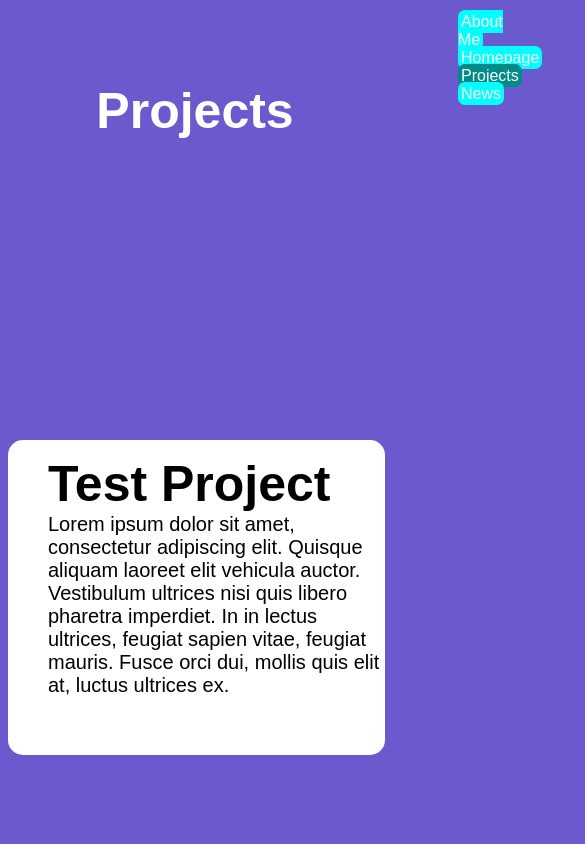
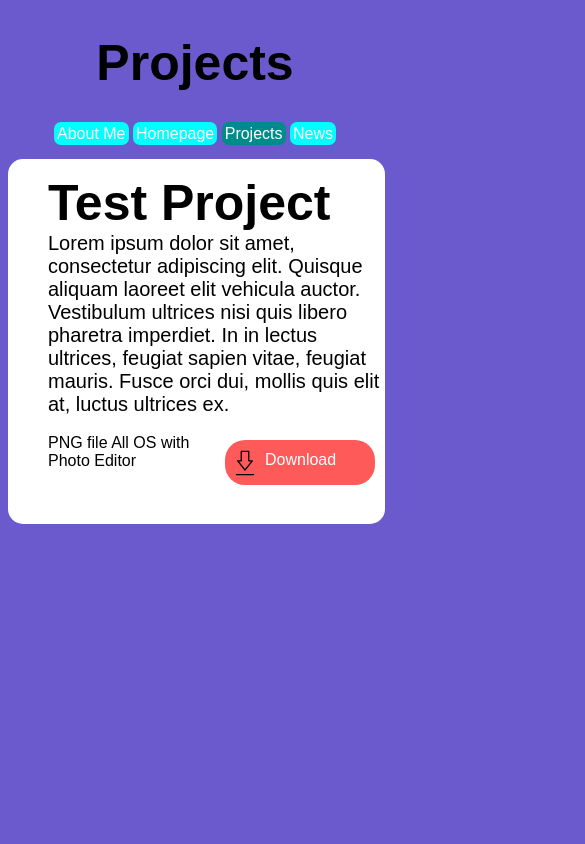
Before and after one commit to DRKocourek/Website, a plain HTML site: page projects.html in a window 390 px wide. Shown: the top 844 px of the page, 585 px wide, since content can reach past the window. Drawn offline with Linux system fonts and the light colour scheme.

Commit message:
Fixed mobile view
Fixed nav on mobile, fixed projects on mobile

```diff
--- a/projects.css
+++ b/projects.css
@@ -1,63 +1,61 @@
 .card {
   background-color: white;
   width: 1000px;
-  margin: 300px auto;
+  margin-left: auto 450px;
   height: 250px;
   list-style-type: none;
   border-radius: 30px;
   padding-top: 15px;
-  vertical-align: top;
-}
-h1 {
-  text-align: center;
-  font-size: 50px;
-  color: white;
+  text-align: left;
 }
 body {
   background-color: slateblue;
   font-family: Arial, Helvetica, sans-serif;
-  vertical-align: top;
+  text-align: center;
 }
 .cardtitle {
   font-weight: bold;
   font-size: 50px;
+  text-align: left;
 }
 .description {
   font-size: 20px;
   max-width: 700px;
 }
+.download {
+  position: absolute;
+  left: 1000px;
+  top: 450px;
+  background-color: #FF5A5A;
+  width: 150px;
+  height: 50px;
+  font-weight: ;
+  border-radius: 20px;
+  padding: 20px 0 50px;
+}
 @media (max-width: 1080px) {
   .card {
-    height: 300px;
+    height: 350px;
     width: 90%;
     border-radius: 15px;
   }
-}
-.download {
-  position: absolute;
-  left: 1200px;
-  top: 600px;
-  background-color: #FF5A5A;
-  width: 120px;
-  height: 50px;
-  border-radius: 15px;
-  padding: 0 15px 0px 20px;
-  vertical-align: middle;
-  display: flex;
-  justify-content: center;
-  align-items: center;
-  text-align: center;
-  text-decoration: none;
-
-}
-.download img{
-  margin-right: 8px;
-  margin-bottom: 15px;
-}
-.note {
-  font-style: italic;
-  padding-left: 600px;
-  text-align: center;
+  .download {
+    left: 225px;
+    top: 440px;
+    height: 45px;
+    padding-bottom: 0px;
+    padding-top: 0;
+    display: inline-flex;
+    align-items: center;
+  }
+  span {
+    padding-bottom: 5px;
+  }
+  img {
+    padding-bottom: 20px;
+    display: inline-flex;
+    align-items: center;
+  }
 }
 a:visited,
 a:hover,
@@ -67,16 +65,6 @@ a:link {
   color: white;
 
 }
-nav {
-  color: white;
-  background-color: cyan;
-  max-width: 1000px;
-  max-height:30px;
-  padding-top:5px;
-  padding-bottom: 5px;
-  border-radius: 10px;
-  text-align: center;
-  justify-content: center;
-  align-items: center;
-  margin: auto 450px;
+.nav {
+  margin-left: auto 450px;
 }
--- a/projects.html
+++ b/projects.html
@@ -10,13 +10,13 @@
   <title>DRKocourek</title>
 </head>
 <body>
-  <nav>
+    <h1 style="font-size: 50px;">Projects</h1>
+      <nav>
     <a style="color:white; background-color:cyan; border-radius:7px; padding:3px;" href="about.html" class="nav">About Me</a>
     <a style="color:white; background-color:cyan; border-radius:7px; padding:3px;" href="index.html" class="nav">Homepage</a>
     <a style="color:white; background-color:darkcyan; border-radius:7px; padding:3px;" href="projects.html" class="nav">Projects</a>
     <a style="color:white; background-color:cyan; border-radius:7px; padding:3px;" href="news.html" class="nav">News</a>
     </nav>
-    <h1>Projects</h1>
   <ul class="card">
     <li class="cardtitle">Test Project</li>
     <li class="description">Lorem ipsum dolor sit amet, consectetur adipiscing elit. Quisque aliquam laoreet elit vehicula auctor. Vestibulum ultrices nisi quis libero pharetra imperdiet. In in lectus ultrices, feugiat sapien vitae, feugiat mauris. Fusce orci dui, mollis quis elit at, luctus ultrices ex.</li>
@@ -24,6 +24,6 @@
     <li class="note">PNG file All OS with</li>
     <li class="note">Photo Editor</li>
   </ul>
-  <a class="download" href="img/boykisser.png"download><img src="img/download.svg" width="40px" height="40px" style="display: inline-flex; padding-top: 20px;">Download</a>
+  <a class="download" href="img/boykisser.png"download><img src="img/download.svg" width="40px" height="40px" style="display: inline-flex; padding-top: 20px; @media (max-width:1080px) {padding-top:0px;}"><span>Download</span></a>
 
 </body>
--- a/style.css
+++ b/style.css
@@ -35,7 +35,7 @@ a:active {
     text-decoration: none;
     color: slateblue;
 }
-nav {
+.nav {
   color: white;
   background-color: cyan;
   max-width: 1000px;
@@ -43,7 +43,8 @@ nav {
   padding-top:5px;
   padding-bottom: 5px;
   border-radius: 10px;
-  margin: auto 450px;
+  margin-left: auto 450px;
+  display: inline-block;
 }
 
 ul {
@@ -160,13 +161,3 @@ ul {
     margin: 10px auto;
     font-size: 30px;
 }
-
-@media (max-width: 768px) {
-    .faqcard1 {
-        font-size: 18px;
-        height: auto;
-        padding: 20px;
-        width: 90%;
-        margin: 20px auto;
-    }
-}
```
Also changed, not shown: about.html (+4 -4 lines).
